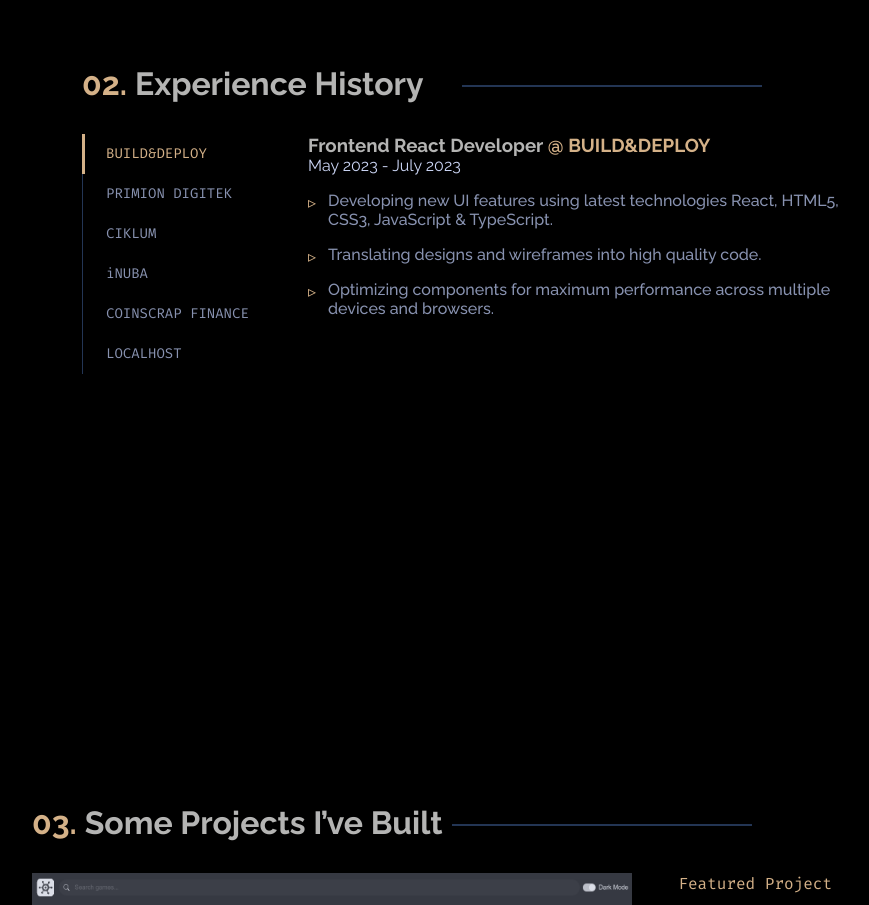
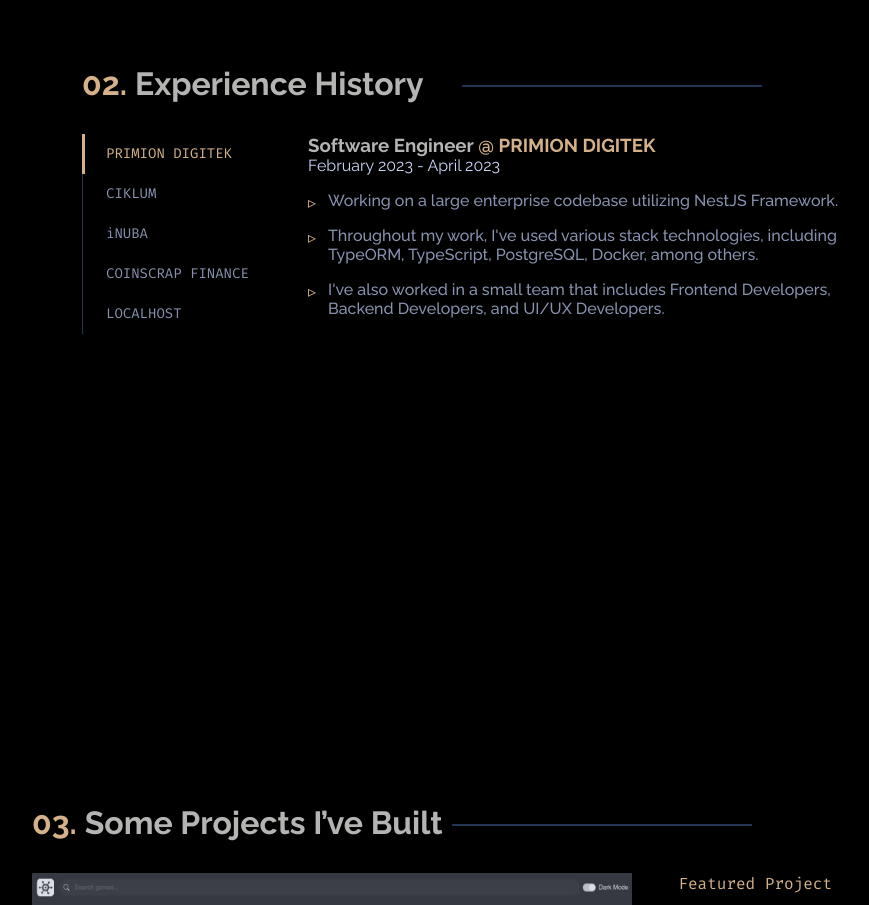
Before and after one commit to francislagares/francis-nextjs-portfolio, a Next.js app: page / in a window 1280 px wide. Shown: the part 1660-2565 px from the top of the page, without its empty margins (208-1077 px from the left). Built offline with nearby package versions, Linux system fonts and the light colour scheme; no server answers.

Commit message:
feat: update Experience section

```diff
--- a/src/sections/Experience.tsx
+++ b/src/sections/Experience.tsx
@@ -14,18 +14,6 @@
   }, [selected]);
 
   const experiences = [
-    {
-      name: 'BUILD&DEPLOY',
-      role: 'Frontend React Developer',
-      url: 'https://www.infojobs.net/build-deploy-sl./em-i98485754515552668573768022266156902682/',
-      start: 'May 2023',
-      end: 'July 2023',
-      shortDescription: [
-        'Developing new UI features using latest technologies React, HTML5, CSS3, JavaScript & TypeScript.',
-        'Translating designs and wireframes into high quality code.',
-        'Optimizing components for maximum performance across multiple devices and browsers.',
-      ],
-    },
     {
       name: 'PRIMION DIGITEK',
       role: 'Software Engineer',
```
